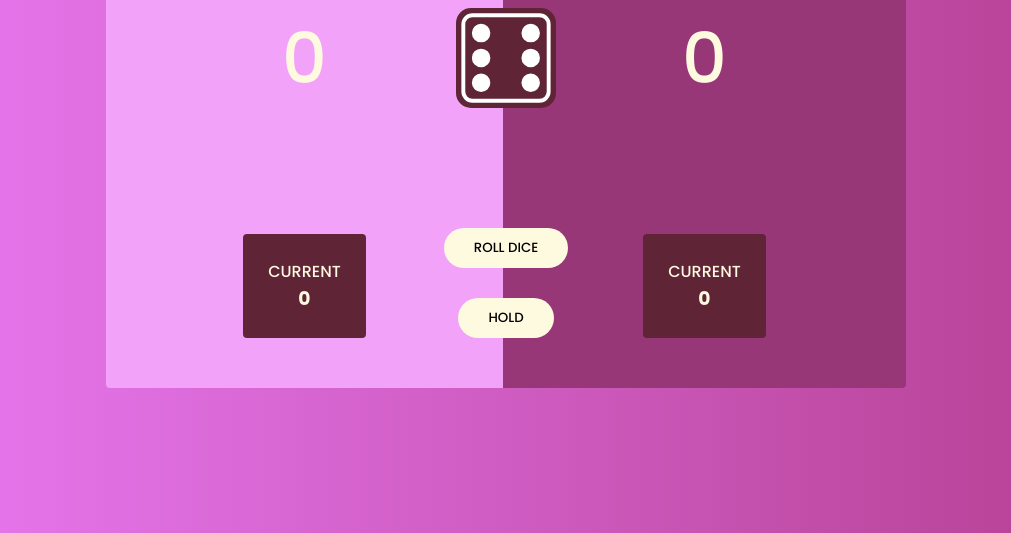
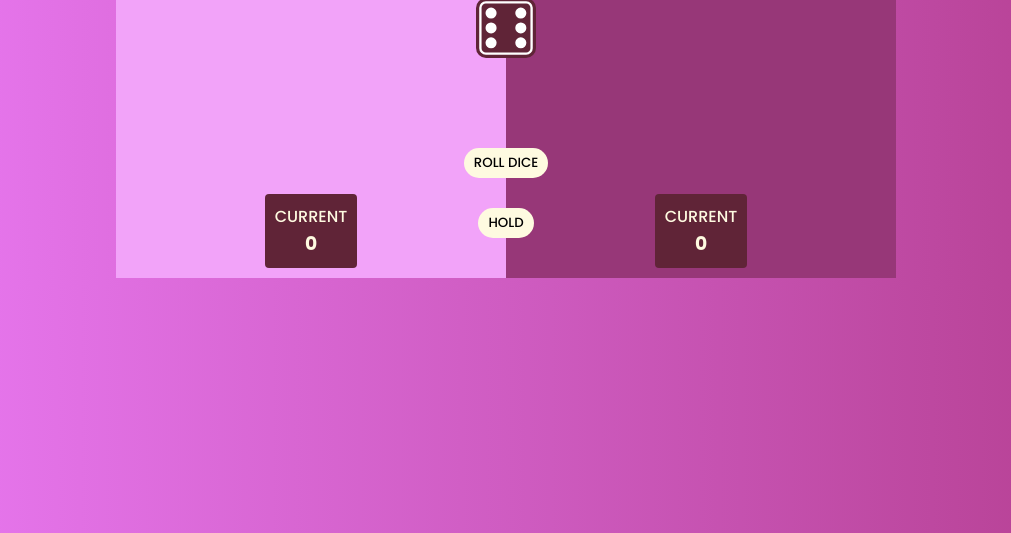
Before and after one commit to BiancaGlavan/dice-game, a plain HTML site: page index.html in a window 1280 px wide. Shown: the part 267-800 px from the top of the page, without its empty margins (134-1145 px from the left). Drawn offline with Linux system fonts and the light colour scheme.

Commit message:
added style

```diff
--- a/style.css
+++ b/style.css
@@ -23,15 +23,16 @@ body {
 .game {
   display: flex;
   width: 100%;
-  height: 500px;
+  height: 400px;
   margin-top: 100px;
   border-radius: 4px;
   overflow: hidden;
   position: relative;
+  padding: 10px;
 }
 .game .player {
   flex-grow: 1;
-  padding: 50px;
+  padding: 10px;
   display: flex;
   flex-direction: column;
   justify-content: space-between;
@@ -39,11 +40,12 @@ body {
 }
 .game .player h1 {
   color: #fefae0;
+  font-size: 18px;
 }
 .game .player .current-score {
   background-color: #602437;
   color: #fefae0;
-  padding: 25px;
+  padding: 10px;
   display: flex;
   flex-direction: column;
   align-items: center;
@@ -52,7 +54,7 @@ body {
 .game .player .total-score {
   margin-bottom: auto;
   margin-top: 20px;
-  font-size: 70px;
+  font-size: 20px;
   color: #fefae0;
   font-weight: lighter;
 }
@@ -79,19 +81,20 @@ body {
   border: none;
   outline: none;
   background: #fefae0;
-  padding: 10px 30px;
+  padding: 5px 10px;
   border-radius: 50px;
   margin-top: 30px;
   cursor: pointer;
 }
 .game .buttons .dice {
   background-color: #602437;
-  border-radius: 15px;
-  width: 100px;
-  height: 100px;
+  border-radius: 10px;
+  width: 60px;
+  height: 60px;
   margin-bottom: auto;
   margin-top: 30px;
 }
 .game .buttons .dice img {
-  width: 100%;
+  width: 60px;
+  height: 60px;
 }/*# sourceMappingURL=style.css.map */
```
Also changed, not shown: 1 other file.
